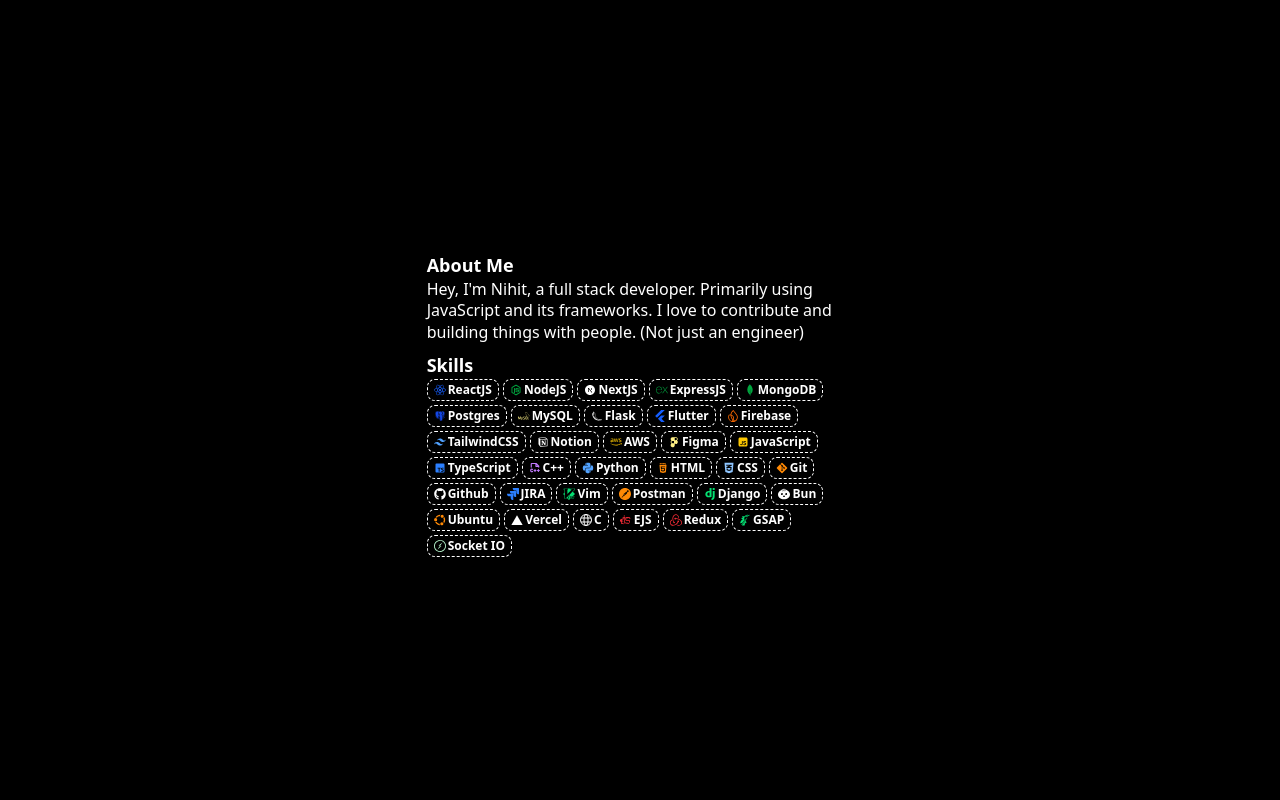
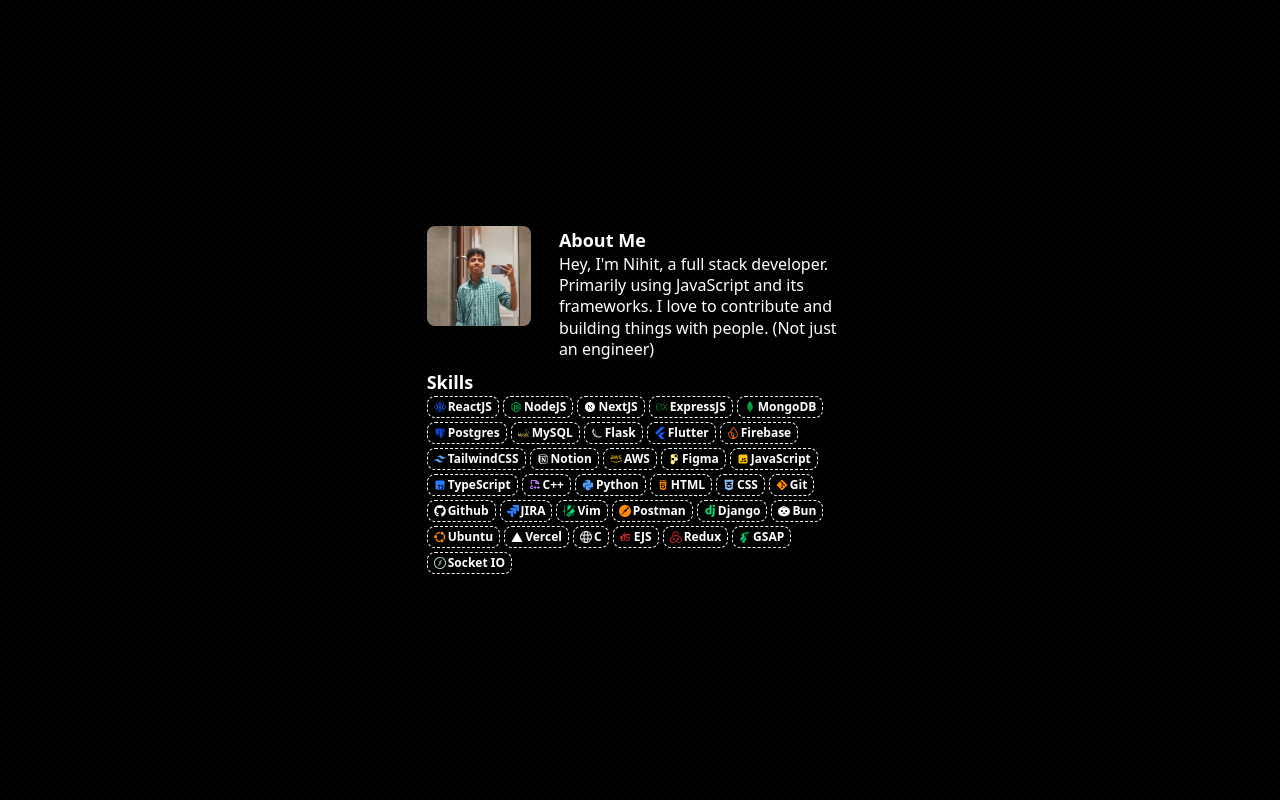
Before and after one commit to nee-hit476/Portfolio47, a React (Vite) app: page / in a window 1280 px wide. Built offline with nearby package versions, Linux system fonts and the light colour scheme.

Commit message:
Added gradient background

```diff
--- a/src/App.tsx
+++ b/src/App.tsx
@@ -1,11 +1,22 @@
 import {LocalTime, Skills, InfoCard} from "./components"
 import {NihitAbout} from "./Data/Personal"
+
+
 export default function App() {
   return (
-    <div className="min-h-screen min-w-screen flex flex-col justify-center items-center text-2xl bg-[#000000] text-white" >
-      {/* <LocalTime/> */}
-      <InfoCard htmlContent={NihitAbout} className="max-w-1/3 text-[1rem] m-2"/>
-      <Skills/>
+    <div
+      style={{
+       backgroundImage: `radial-gradient(circle at 0.5px 0.5px, rgba(6, 182, 212, 0.2) 1px, transparent 0)`,
+        backgroundSize: "8px 8px",
+        backgroundRepeat: "repeat",
+      }}
+      className="min-h-screen min-w-screen flex flex-col justify-center items-center text-2xl bg-[#000000] text-white"
+    >
+      <InfoCard
+        htmlContent={NihitAbout}
+        className="max-w-1/3 text-[1rem] m-2 mt-0 flex float-left"
+      />
+      <Skills />
     </div>
-  )
+  );
 }
--- a/src/Data/Personal.ts
+++ b/src/Data/Personal.ts
@@ -1,12 +1,13 @@
-
+import nihit from "../assets/Images/pfp/nihit.jpeg"
 
 const NihitAbout: string = `
     <p>Hey, I'm Nihit, a full stack developer. Primarily using JavaScript and its frameworks.
     I love to contribute and building things with people. (Not just an engineer)</p>
 
 `
-
+const ProfilePicture = nihit;
 
 export {
-    NihitAbout
+    NihitAbout,
+    ProfilePicture
 }
--- a/src/components/PagesInitials/InfoCard.tsx
+++ b/src/components/PagesInitials/InfoCard.tsx
@@ -2,6 +2,8 @@ import React from "react"
 import { AnimatedWrapper } from "../utils/AnimatedWrapper"
 import {SectionTitle} from "../index"
 import { motion } from "framer-motion"
+import {ProfilePicture} from "../../Data/Personal"
+
 
 interface InfoCardProps {
     htmlContent?: string,
@@ -14,7 +16,15 @@ const InfoCard = ({htmlContent, children, className}: InfoCardProps) => {
 
     return (
     <AnimatedWrapper className={className} >
-            <SectionTitle title="About Me"/>
+                <img
+                src={ProfilePicture}
+                alt="pfp"
+                className="rounded-lg h-[100px] w-[200px] mr-7"
+                />
+
+                <div>
+                    <SectionTitle title="About Me"/>
+
             {htmlContent ? (
                 <motion.div
                     layout
@@ -25,6 +35,7 @@ const InfoCard = ({htmlContent, children, className}: InfoCardProps) => {
             ) : (
                 children
             )}
+                </div>
     </AnimatedWrapper>
     )
 
```
Also changed, not shown: src/assets/Images/pfp/nihit.jpeg (added).
